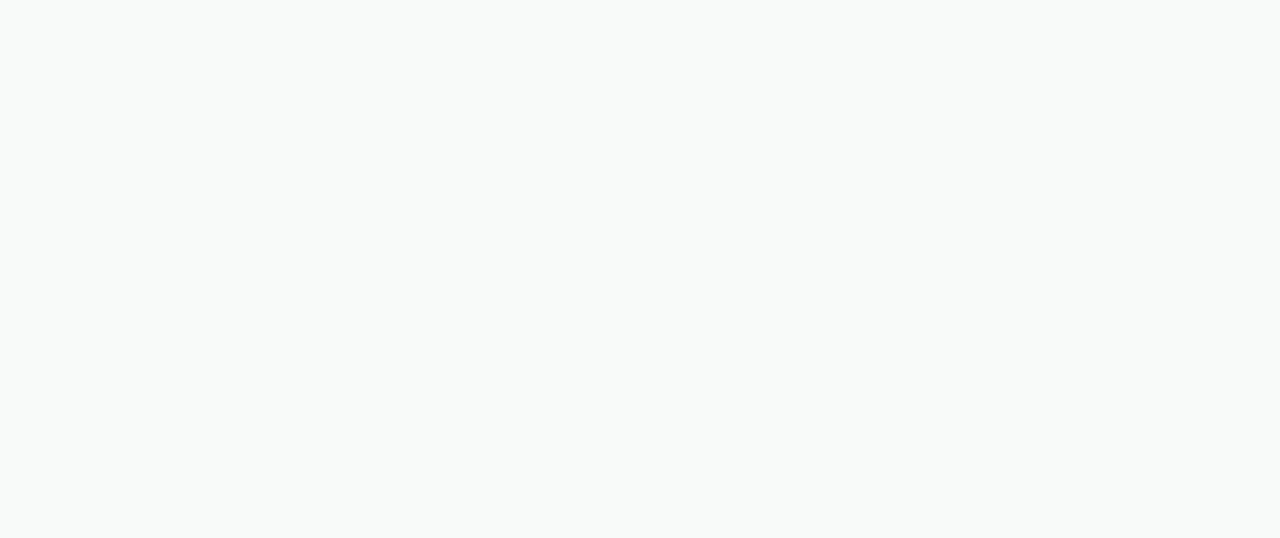
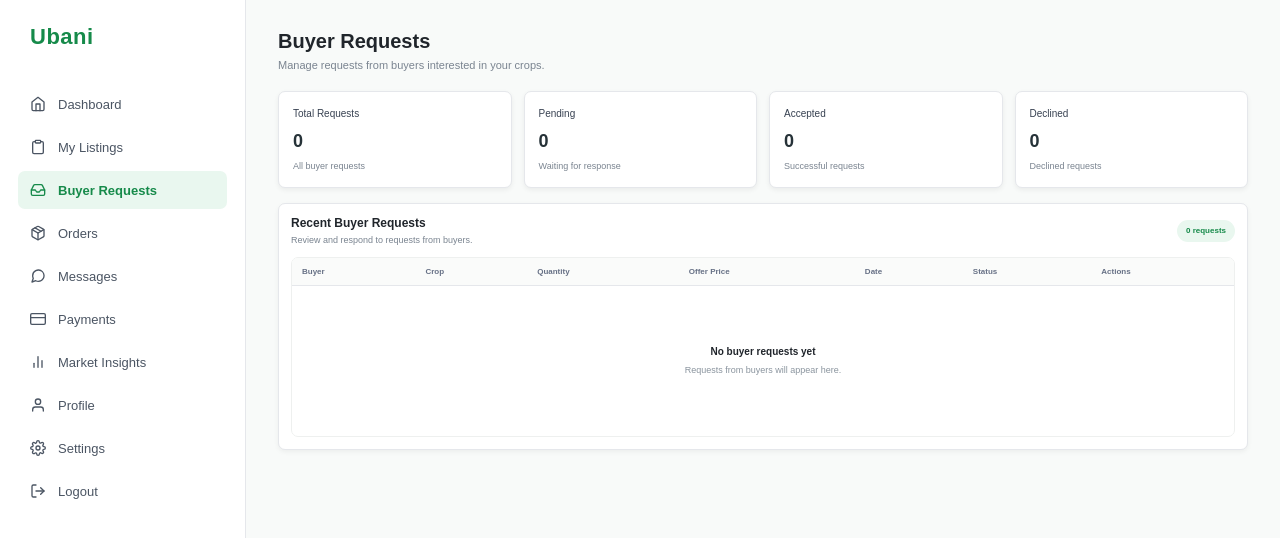
Before and after one commit to Josh-codes165/Agro-Link, a React (Vite) app: page /requests in a window 1280 px wide. Before the commit this address had no page. Shown: the top 538 px of the page. Built offline with nearby package versions, Linux system fonts and the light colour scheme.

Commit message:
Fix buyer requests route and page

```diff
--- a/src/App.jsx
+++ b/src/App.jsx
@@ -16,6 +16,8 @@ function App() {
   return (
     <BrowserRouter>
       <Routes>
+
+        {/* Main Dashboard Layout */}
         <Route path="/" element={<Layout />}>
 
           {/* Dashboard */}
@@ -26,7 +28,7 @@ function App() {
 
           {/* Buyer Requests */}
           <Route
-            path="buyer-requests"
+            path="requests"
             element={<BuyerRequests />}
           />
 
@@ -52,6 +54,7 @@ function App() {
           <Route path="settings" element={<Settings />} />
 
         </Route>
+
       </Routes>
     </BrowserRouter>
   );
--- a/src/pages/BuyerRequests.jsx
+++ b/src/pages/BuyerRequests.jsx
@@ -19,7 +19,11 @@ function BuyerRequests() {
     }
 
     try {
-      return JSON.parse(savedRequests);
+      const parsedRequests = JSON.parse(savedRequests);
+
+      return Array.isArray(parsedRequests)
+        ? parsedRequests
+        : defaultRequests;
     } catch {
       return defaultRequests;
     }
@@ -79,7 +83,9 @@ function BuyerRequests() {
   return (
     <div className="buyer-requests-page">
 
-      {/* PAGE HEADER */}
+      {/* =========================
+          PAGE HEADER
+      ========================= */}
 
       <div className="page-header">
         <div>
@@ -92,7 +98,9 @@ function BuyerRequests() {
       </div>
 
 
-      {/* SUMMARY CARDS */}
+      {/* =========================
+          SUMMARY CARDS
+      ========================= */}
 
       <div className="cards">
 
@@ -134,7 +142,9 @@ function BuyerRequests() {
       </div>
 
 
-      {/* REQUESTS TABLE */}
+      {/* =========================
+          REQUESTS TABLE
+      ========================= */}
 
       <div className="recent-activities buyer-requests-card">
 
@@ -158,7 +168,9 @@ function BuyerRequests() {
         </div>
 
 
-        {/* TABLE */}
+        {/* =========================
+            TABLE
+        ========================= */}
 
         <div className="table-wrapper">
 
@@ -202,13 +214,13 @@ function BuyerRequests() {
 
                 requests.map((request, index) => (
 
-                  <tr key={index}>
+                  <tr key={request.id || index}>
 
                     {/* BUYER */}
 
                     <td>
                       <strong>
-                        {request.buyer}
+                        {request.buyer || "Unknown Buyer"}
                       </strong>
                     </td>
 
@@ -216,28 +228,28 @@ function BuyerRequests() {
                     {/* CROP */}
 
                     <td>
-                      {request.crop}
+                      {request.crop || "-"}
                     </td>
 
 
                     {/* QUANTITY */}
 
                     <td>
-                      {request.quantity}
+                      {request.quantity || "-"}
                     </td>
 
 
                     {/* PRICE */}
 
                     <td>
-                      {request.price}
+                      {request.price || "-"}
                     </td>
 
 
                     {/* DATE */}
 
                     <td>
-                      {request.date}
+                      {request.date || "-"}
                     </td>
 
 
@@ -275,6 +287,7 @@ function BuyerRequests() {
                         <div className="request-actions">
 
                           <button
+                            type="button"
                             className="accept-btn"
                             onClick={() =>
                               handleAccept(index)
@@ -285,6 +298,7 @@ function BuyerRequests() {
 
 
                           <button
+                            type="button"
                             className="delete-btn"
                             onClick={() =>
                               handleDecline(index)
```
